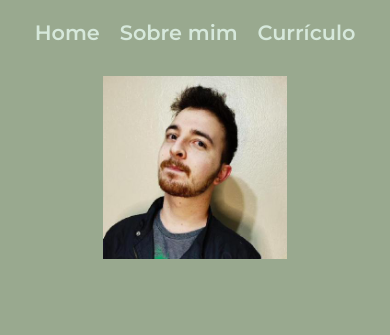
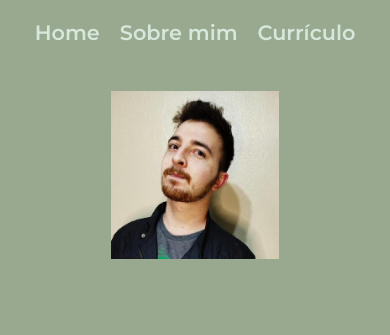
Before and after one commit to gmachadodev/portfolio, a plain HTML site: page index.html in a window 390 px wide. Shown: the top 335 px of the page. Drawn offline with nearby package versions, Linux system fonts and the light colour scheme.

Commit message:
Add files via upload

```diff
--- a/styles/style.css
+++ b/styles/style.css
@@ -1,8 +1,8 @@
 @import url('https://fonts.googleapis.com/css2?family=Krona+One&family=Montserrat:wght@300;400;600&display=swap');
 
 :root {
-    /* Cores do projeto original:
-    --cor-primaria: #000000;
+    /* Cores do projeto original: */
+    /* --cor-primaria: #000000;
     --cor-secundaria: #F6F6F6;
     --cor-terciaria: #22D4FD;
     --cor-hover: #272727; */
@@ -138,7 +138,7 @@ body {
 
     .apresentacao {
             flex-direction: column-reverse;
-            padding: 3%;
+            padding: 7%;
     }
 
     .apresentacao__conteudo {
```
